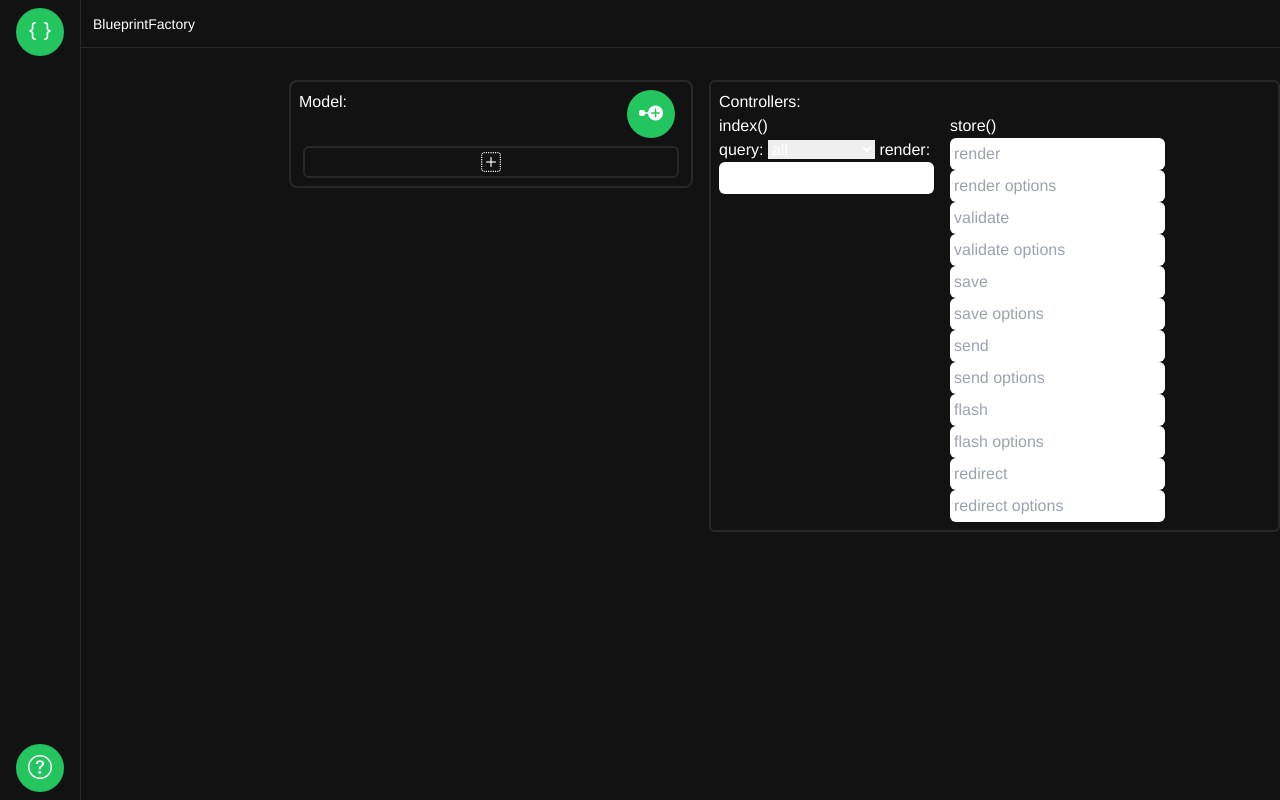
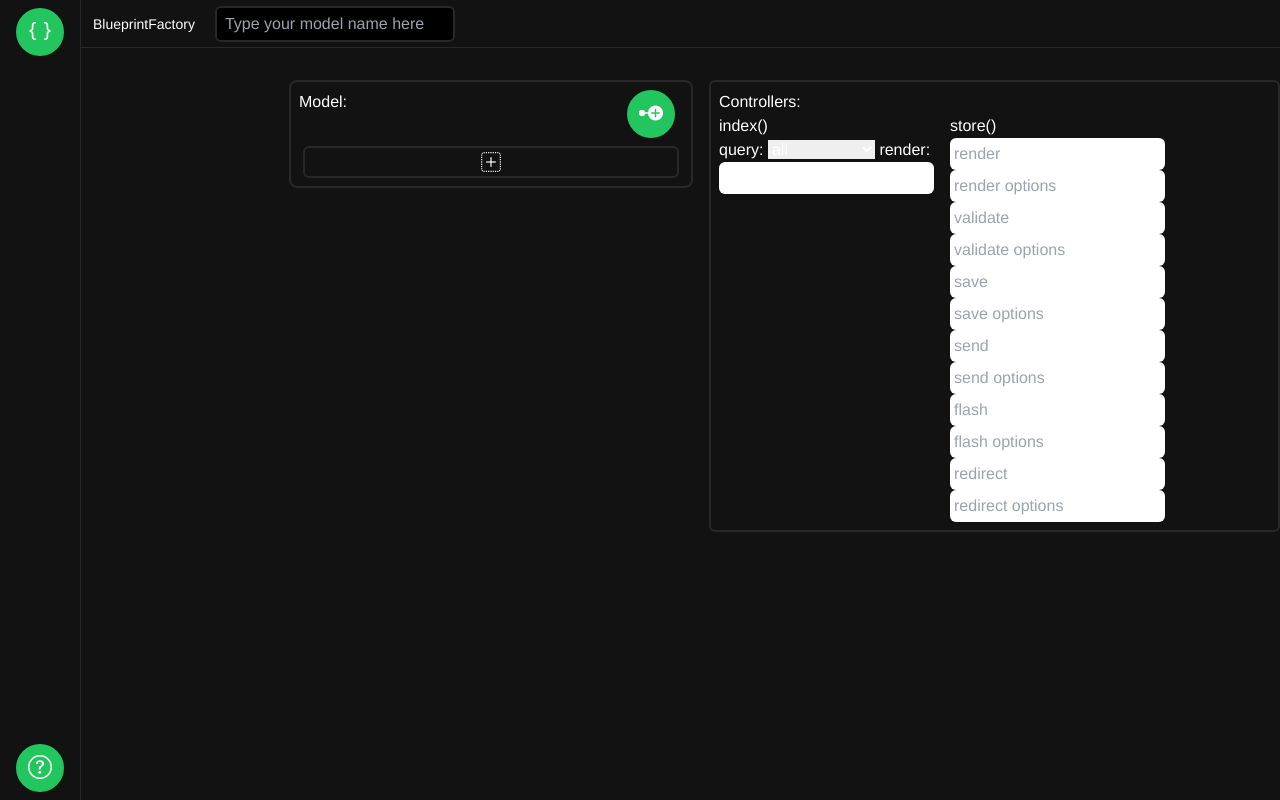
Before and after one commit to EmilienKopp/LaravelShift-YAML-Generator, a Svelte app: page / in a window 1280 px wide. Built offline with nearby package versions, Linux system fonts and the light colour scheme.

Commit message:
changed model name input style

```diff
--- a/src/App.svelte
+++ b/src/App.svelte
@@ -81,7 +81,7 @@ $ : relationships = $resource.serializeRelationships();
         <div class="-ml-2 flex items-center text-sm">
           BlueprintFactory
         </div>
-        <div contenteditable="true" bind:textContent="{ModelName}">モデル名を入力</div>
+        <input bind:value="{ModelName}" name="ModelName" class="p-2 w-60 h-9 bg-black border-darkish border-2 text-slate-400" placeholder="Type your model name here"/>
         <!-- <input type="text" class="mx-4 p-2 rounded-sm text-darkish" id="resource-name-input" placeholder="モデル名を入力"
           bind:value="{ModelName}"/> -->
       </div>
```
